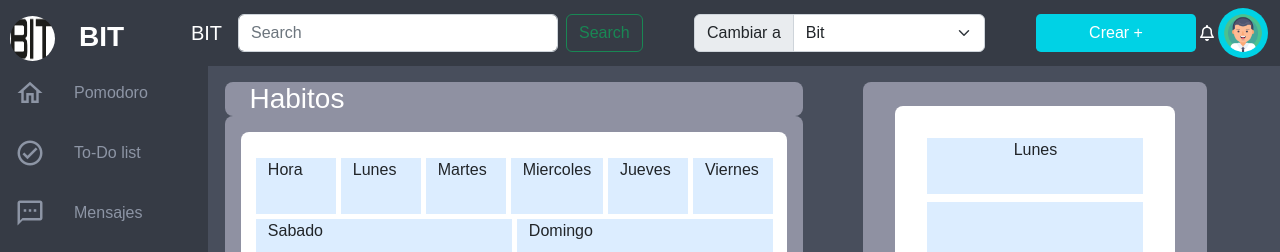
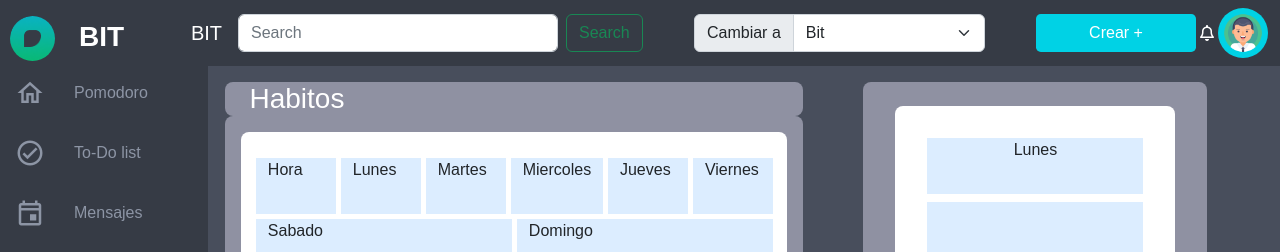
Before and after one commit to CarlosCruz1503/proyectoBit, a plain HTML site: page calendar.html in a window 1280 px wide. Shown: the top 252 px of the page. Drawn offline with nearby package versions, Linux system fonts and the light colour scheme.

Commit message:
Update calendar.html

```diff
--- a/calendar.html
+++ b/calendar.html
@@ -21,7 +21,7 @@
                 <ul class="px-0">
                     <li class="list-unstyled">
                         <div class="main-logo text-center d-flex mt-3">
-                            <img src="assets/img/Instituto-Cursos-Programacion-50lg.png"
+                            <img src="assets/img/logo.png"
                                 class="rounded-circle logo-navbar" alt="" />
                             <span class="fw-bold text-uppercase fs-3 mx-4">BIT</span>
                         </div>
@@ -45,9 +45,9 @@
                         </a>
                     </li>
                     <li class="list-unstyled">
-                        <a href="#" class="link-lateral-navbar fs-6 text-decoration-none position-relative d-table">
+                        <a href="calendar.html" class="link-lateral-navbar fs-6 text-decoration-none position-relative d-table">
                             <span class="material-icons-outlined position-relative text-center">
-                                textsms
+                                event
                             </span>
                             <span class="name-option position-relative ms-4">Mensajes</span>
                         </a>
```
